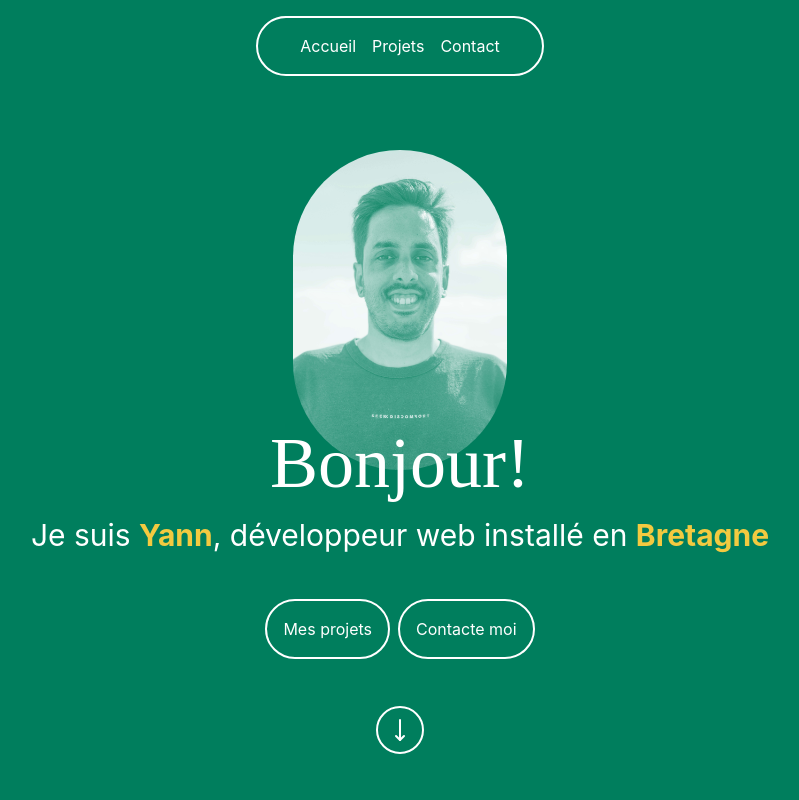
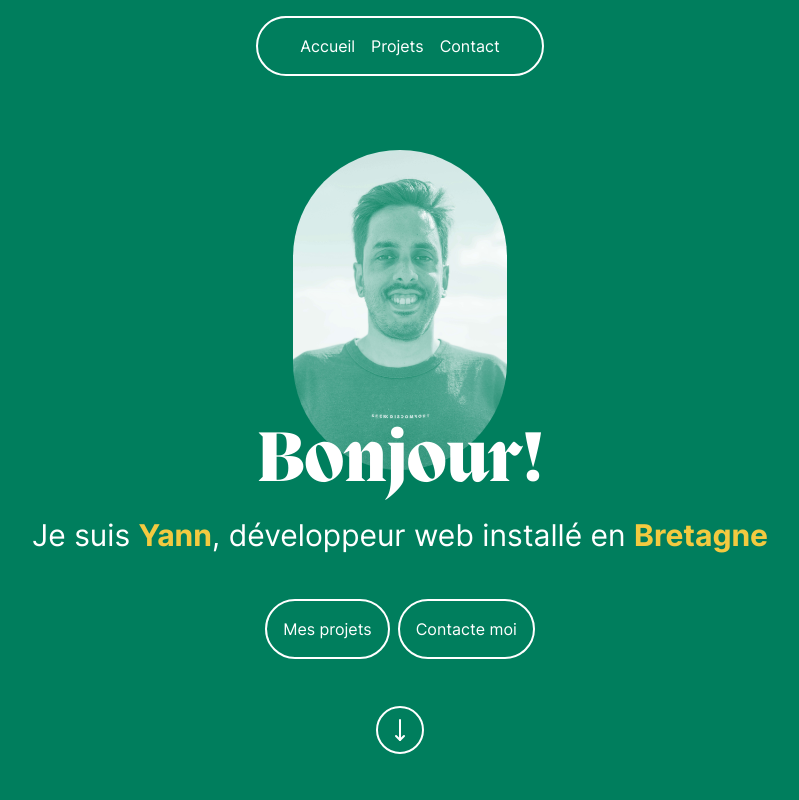
Before and after one commit to yannduhamel/portfolio, a React (Vite) app: page / in a window 1280 px wide. Shown: the top 800 px of the page, without its empty margins (240-1039 px from the left). Built offline with nearby package versions, Linux system fonts and the light colour scheme.

Commit message:
fix: update font path

```diff
--- a/src/index.css
+++ b/src/index.css
@@ -1,6 +1,16 @@
 @tailwind base;
 @tailwind components;
 @tailwind utilities;
+
+@font-face {
+  font-family: "Migra Extrabold";
+  src: url("/fonts/Migra-Extrabold.ttf");
+}
+
+@font-face {
+  font-family: "Inter";
+  src: url("/fonts/Inter.ttf");
+}
 
 * {
   scroll-behavior: smooth;
```
